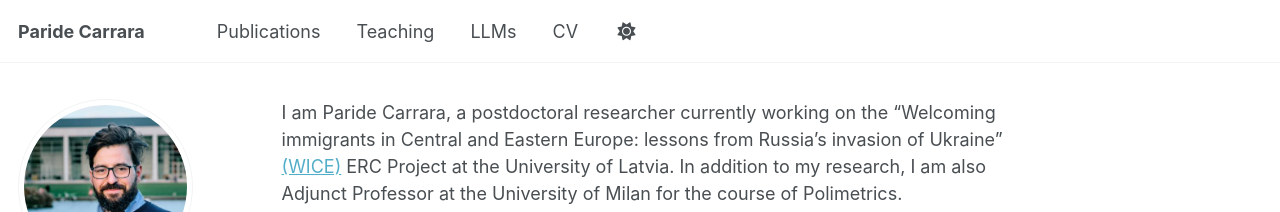
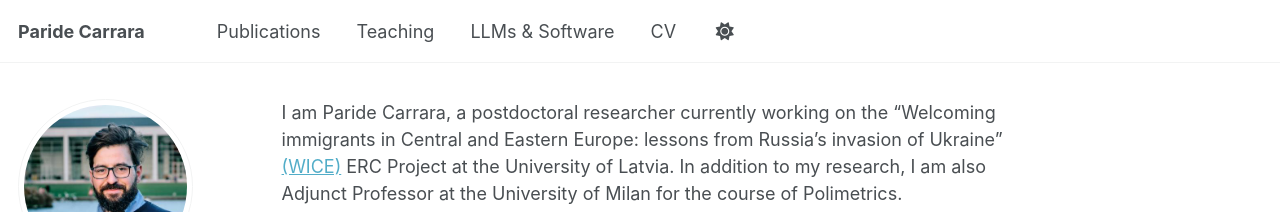
Before and after one commit to paride92/paridecarrara, a Jekyll site: the page built from _pages/about.md, in a window 1280 px wide. Shown: the top 212 px of the page. Built offline with Jekyll 4.4.1, drawn with Linux system fonts in a browser that asks for light colours; some web fonts are replaced; a script that is not in the unit is left out.

Commit message:
Rename nav item from LLMs to LLMs & Software

```diff
--- a/_data/navigation.yml
+++ b/_data/navigation.yml
@@ -20,7 +20,7 @@ main:
   #"Portfolio"
   #  url: /portfolio/
 
-  - title: "LLMs"
+  - title: "LLMs & Software"
     url: /llm/
 
   - title: "CV"
```
